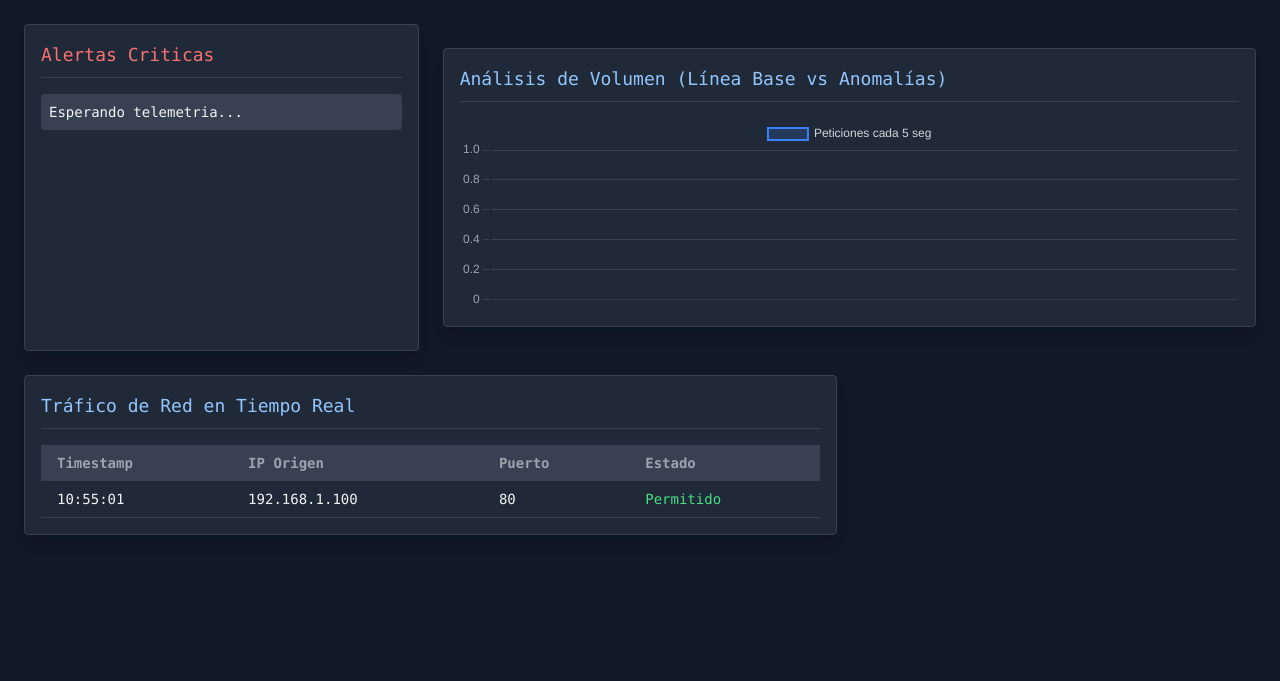
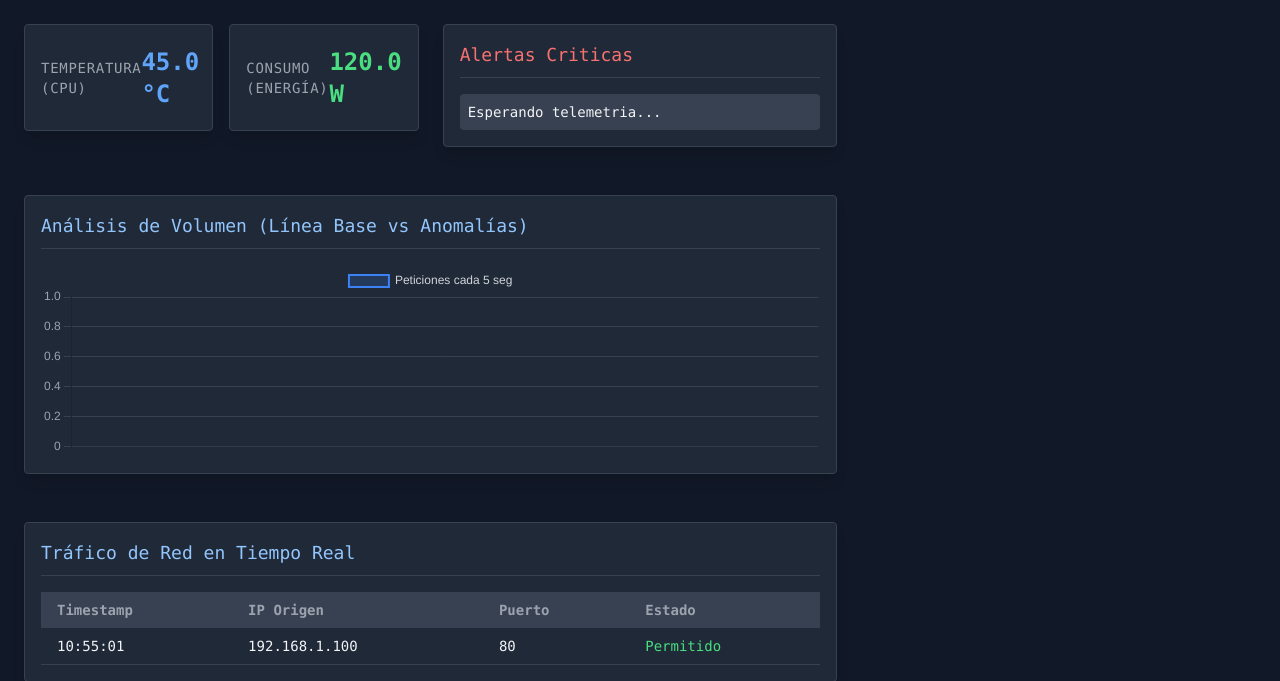
Before and after one commit to Jonnmp/SIEM_lab, a Django app: page / in a window 1280 px wide. Shown: the part 101-782 px from the top of the page. Before the commit the page ends 636 px from the top, so only its background shows below. Run offline with Django 5.2, Linux system fonts and the light colour scheme; some libraries are stand-ins or nearby versions.

Commit message:
Feat: Integrar termodinamica y sensores fisicos para detectar cryptojacking

```diff
--- a/dashboard/templates/dashboard/index.html
+++ b/dashboard/templates/dashboard/index.html
@@ -9,6 +9,9 @@
 </head>
 <body class="bg-gray-900 text-gray-100 font-mono p-6">
 
+    <!-- Safelist actualizada con naranja -->
+    <div class="hidden text-purple-400 border-purple-500 bg-purple-900 text-yellow-400 border-yellow-500 bg-yellow-900 text-red-400 border-red-500 bg-red-900 text-orange-400 border-orange-500 bg-orange-900 animate-pulse"></div>
+
     <!-- Encabezado del SOC -->
      <header class="border-b border-gray-700 pb-4 mb-6">
         <h1 class="text-3xl font-bold text-blue-400">SIEM <span class="text-gray-400 text-xl">- Tactic Monitor</span></h1>
@@ -17,6 +20,18 @@
 
     <!-- Grid Principal -->
      <div class="grid grid-cols-1 md:grid-cols-3 gap-6">
+
+        <!-- Sensores Físicos (Termodinámica y Energía) -->
+        <div class="grid grid-cols-2 gap-4 mb-4 font-mono">
+            <div class="bg-gray-800 p-4 rounded border border-gray-700 flex justify-between items-center shadow-lg">
+                <span class="text-gray-400 text-sm tracking-wider uppercase">Temperatura (CPU)</span>
+                <span id="sensor-temp" class="text-2xl font-bold text-blue-400">45.0 °C</span>
+            </div>
+            <div class="bg-gray-800 p-4 rounded border border-gray-700 flex justify-between items-center shadow-lg">
+                <span class="text-gray-400 text-sm tracking-wider uppercase">Consumo (Energía)</span>
+                <span id="sensor-volt" class="text-2xl font-bold text-green-400">120.0 W</span>
+            </div>
+        </div>
 
         <!-- Panel de Alertas (Fisica/Quimica) -->
         <div id="panel-alertas" class="bg-gray-800 p-4 rounded border border-gray-700 font-mono text-sm shadow-lg">
@@ -191,6 +206,36 @@
                         }
                     }
 
+                    // --- ACTUALIZACIÓN DE SENSORES FÍSICOS ---
+                    const tempElement = document.getElementById('sensor-temp');
+                    const voltElement = document.getElementById('sensor-volt');
+
+                    tempElement.innerText = datos.temperatura_c + " °C";
+                    voltElement.innerText = datos.voltaje_w + " W";
+
+                    // Cambiamos el color a rojo parpadeante si los sensores detectan fuego
+                    tempElement.className = datos.temperatura_c > 80 ? "text-2xl font-bold text-red-500 animate-pulse" : "text-2xl font-bold text-blue-400";
+                    voltElement.className = datos.voltaje_w > 250 ? "text-2xl font-bold text-red-500 animate-pulse" : "text-2xl font-bold text-green-400";
+
+                    // --- NUEVA LÓGICA: DETECCIÓN DE CRYPTOJACKING ---
+                    if (datos.alerta_cryptojacking) {
+                        const panelAlertas = document.getElementById('panel-alertas');
+
+                        if (panelAlertas.innerText.includes("Esperando")) {
+                            panelAlertas.innerHTML = "";
+                        }
+
+                        const nuevaAlarmaFisica = document.createElement('div');
+                        nuevaAlarmaFisica.className = 'text-orange-400 mb-2 border-l-2 border-orange-500 pl-2 bg-orange-900 bg-opacity-20 p-1 font-bold animate-pulse';
+                        nuevaAlarmaFisica.innerHTML = `[RIESGO DE HARDWARE] ${hora} - Sobrecalentamiento crítico: ${datos.temperatura_c}°C / ${datos.voltaje_w}W. (Posible Cryptojacking)`;
+
+                        panelAlertas.insertBefore(nuevaAlarmaFisica, panelAlertas.firstChild);
+
+                        if (panelAlertas.children.length > 5) {
+                            panelAlertas.removeChild(panelAlertas.lastChild);
+                        }
+                    }
+
                     // --- ACTUALIZACIÓN DE LA GRÁFICA EN TIEMPO REAL ---
                     graficaVolumen.data.labels.push(hora);
                     graficaVolumen.data.datasets[0].data.push(datos.peticiones_5s);
--- a/dashboard/views.py
+++ b/dashboard/views.py
@@ -18,19 +18,25 @@ for ip in ips_maliciosas:
 
 historial_peticiones = []
 historial_exfiltracion = []
+temperatura_actual = 45.0
+voltaje_actual = 120.0
+ultimo_ataque_crypto = 0
 
 
 def index(request):
     """
     Renderiza el panel y escucha los ataques esternos.
     """
-    global historial_peticiones, historial_exfiltracion
+    global historial_peticiones, historial_exfiltracion, ultimo_ataque_crypto
     ahora = time.time()
 
     historial_peticiones.append(ahora)
 
     if 'descargar_respaldo' in request.GET.get('accion', ''):
         historial_exfiltracion.append(ahora)
+
+    if 'cryptojacking' in request.GET.get('ataque', ''):
+        ultimo_ataque_crypto = ahora
 
     return render(request, 'dashboard/index.html')
 
@@ -61,7 +67,7 @@ def calcular_gradiente(historial, ventana_tiempo, ahora):
     return dy/dt
 
 def generar_telemetria(request):
-    global historial_peticiones, historial_exfiltracion
+    global historial_peticiones, historial_exfiltracion, temperatura_actual, voltaje_actual, ultimo_ataque_crypto
     ahora = time.time()
 
     historial_peticiones = [t for t in historial_peticiones if ahora - t <= 10]
@@ -74,6 +80,19 @@ def generar_telemetria(request):
     gradiente = calcular_gradiente(historial_exfiltracion, 30, ahora)
 
     anomalia_exfiltracion = gradiente > 0.2
+
+    # --- Simulacion Fisica y Termodinamica ---
+    es_cryptojacking = 'cryptojacking' in request.GET.get('ataque', '')
+    es_cryptojacking = (ahora - ultimo_ataque_crypto) <= 2.0
+
+    if es_cryptojacking:
+        voltaje_actual = random.uniform(280.0, 310.0)
+        temperatura_actual += (95.0 - temperatura_actual) * 0.15
+    else:
+        voltaje_actual = random.uniform(110.0, 130.0)
+        temperatura_actual += (45.0 - temperatura_actual) * 0.10
+
+    alerta_cryptojacking = (temperatura_actual > 80.0) and (voltaje_actual > 250.0)
 
     """ Genera un log de red simulado y lo valida contra el Arbol Trie."""
 
@@ -94,7 +113,10 @@ def generar_telemetria(request):
         "anomalia_ddos": anomalia_ddos,
         "peticiones_5s": bloque_reciente,
         "anomalia_exfiltracion": anomalia_exfiltracion,
-        "gradiente_fuga": round(gradiente, 2)
+        "gradiente_fuga": round(gradiente, 2),
+        "temperatura_c" : round(temperatura_actual, 1),
+        "voltaje_w" : round(voltaje_actual, 1),
+        "alerta_cryptojacking": alerta_cryptojacking
     }
 
     return JsonResponse(datos_log)
```
Also changed, not shown: red_team/ataque_cryptojacking.py (added, +26 -0 lines).
